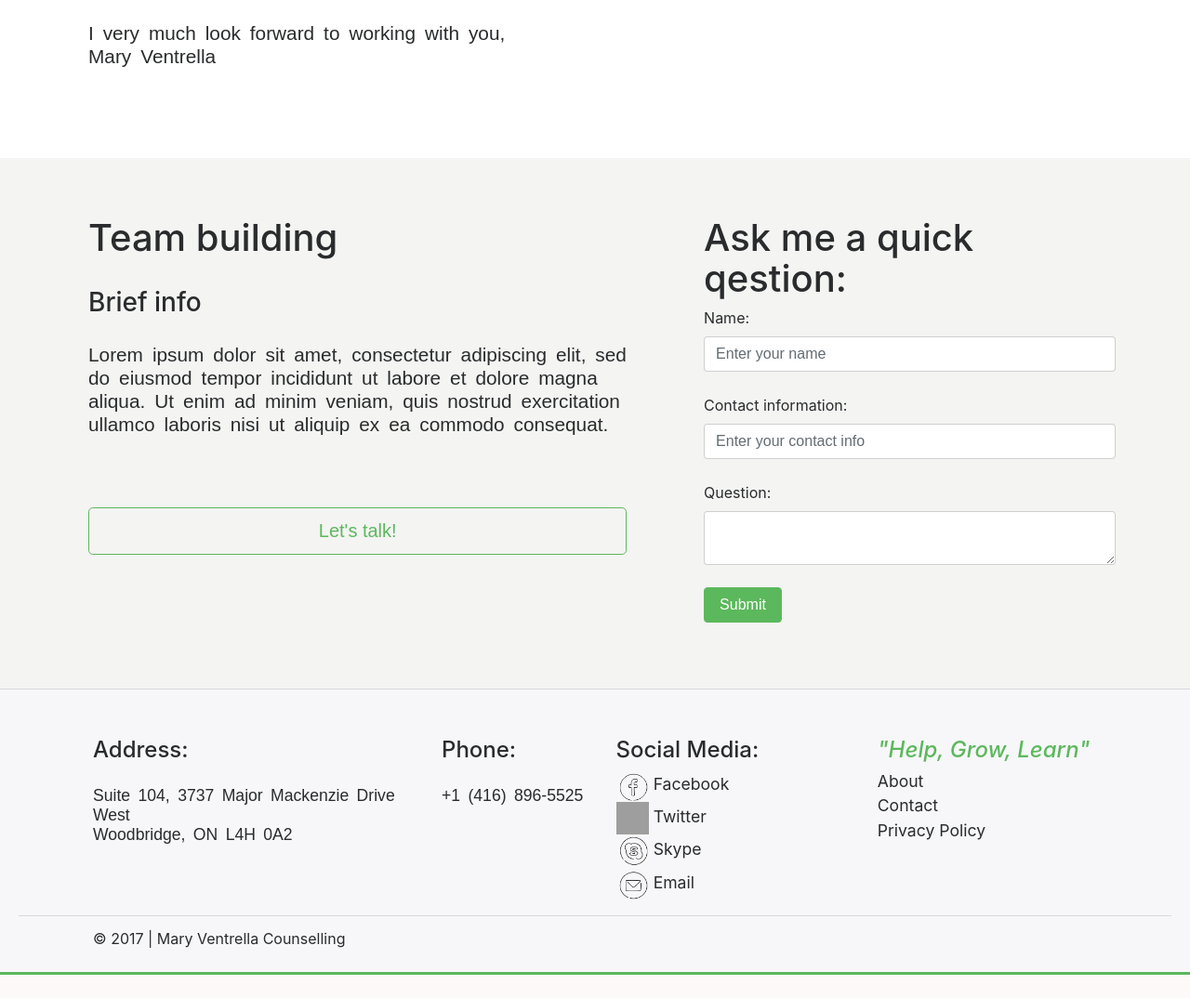
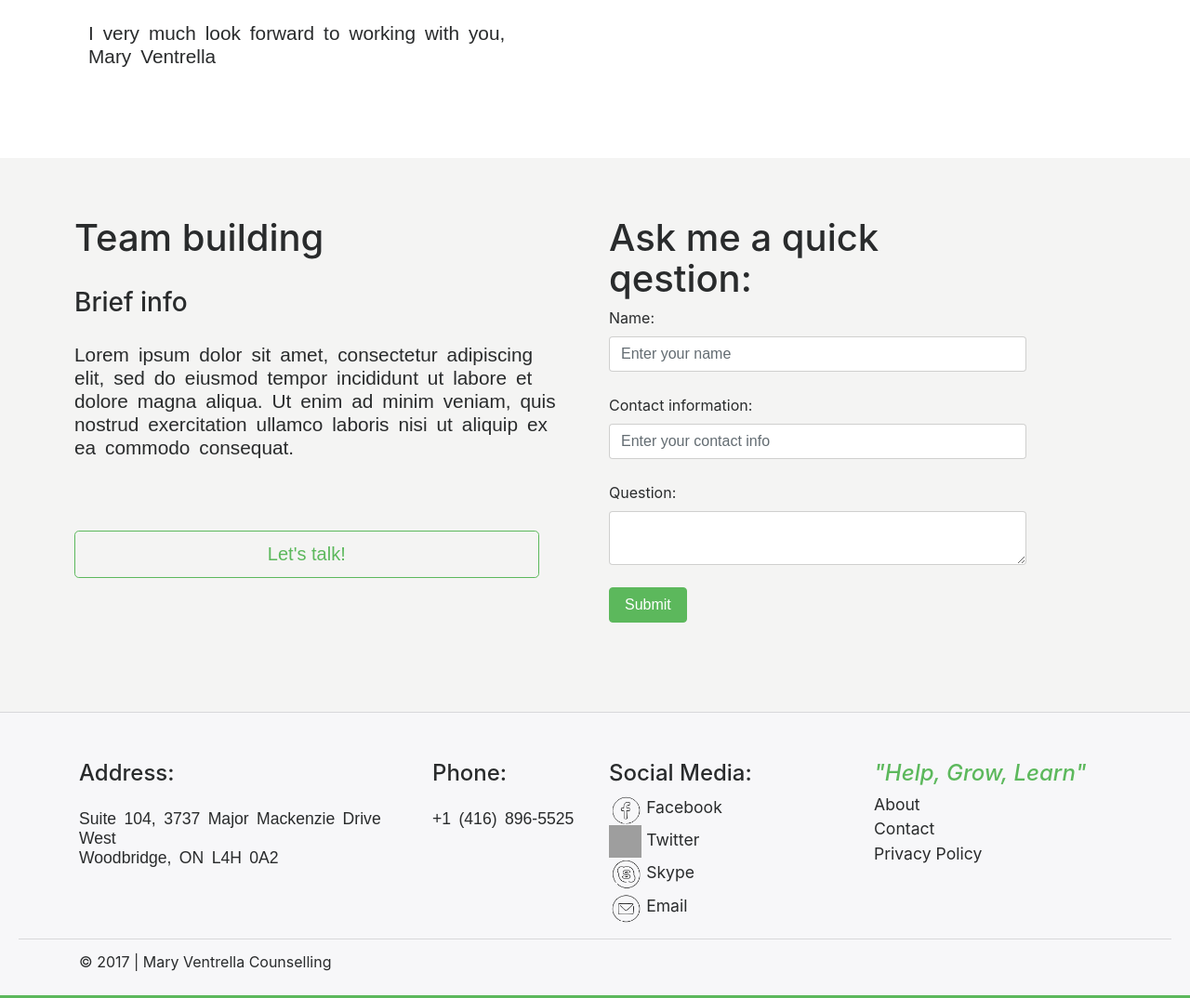
Before and after one commit to ya-ya-it/Mary-Ventrella-website, a PHP site: page / in a window 1280 px wide. Shown: the part 1190-2264 px from the top of the page at 93% size. Before the commit the page ends 2239 px from the top, so only its background shows below. Run offline with PHP 8.4, Linux system fonts and the light colour scheme; grey boxes are pictures that could not be loaded.

Commit message:
Initial commit9

```diff
--- a/css/pages/main.css
+++ b/css/pages/main.css
@@ -52,9 +52,6 @@ p {
     padding: 4em 5em;
     background-color: #f4f4f3;
 }
-.row{
-    margin-left: 0!important;
-}
 .aside img{
     width: auto;
     height: 12em;
--- a/index.php
+++ b/index.php
@@ -35,7 +35,7 @@
     </article>
 </main>
 <div class="row aside">
-    <div class="col-sm-7 col-md-7 col-lg-7">
+    <div class="col-sm-6 col-md-6 col-lg-6">
         <h1>Team building</h1>
         <br/>
         <article class="brief-info">
```
